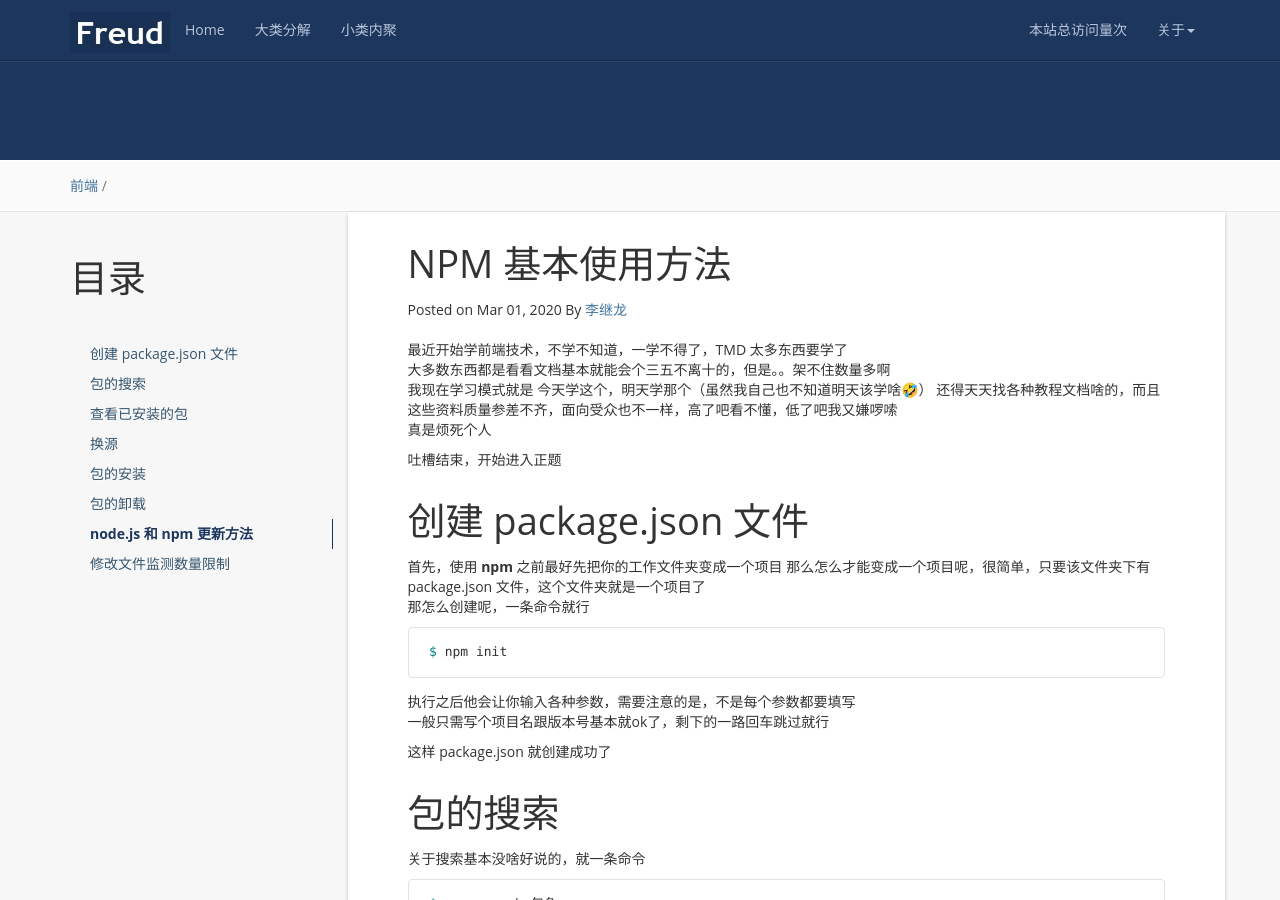
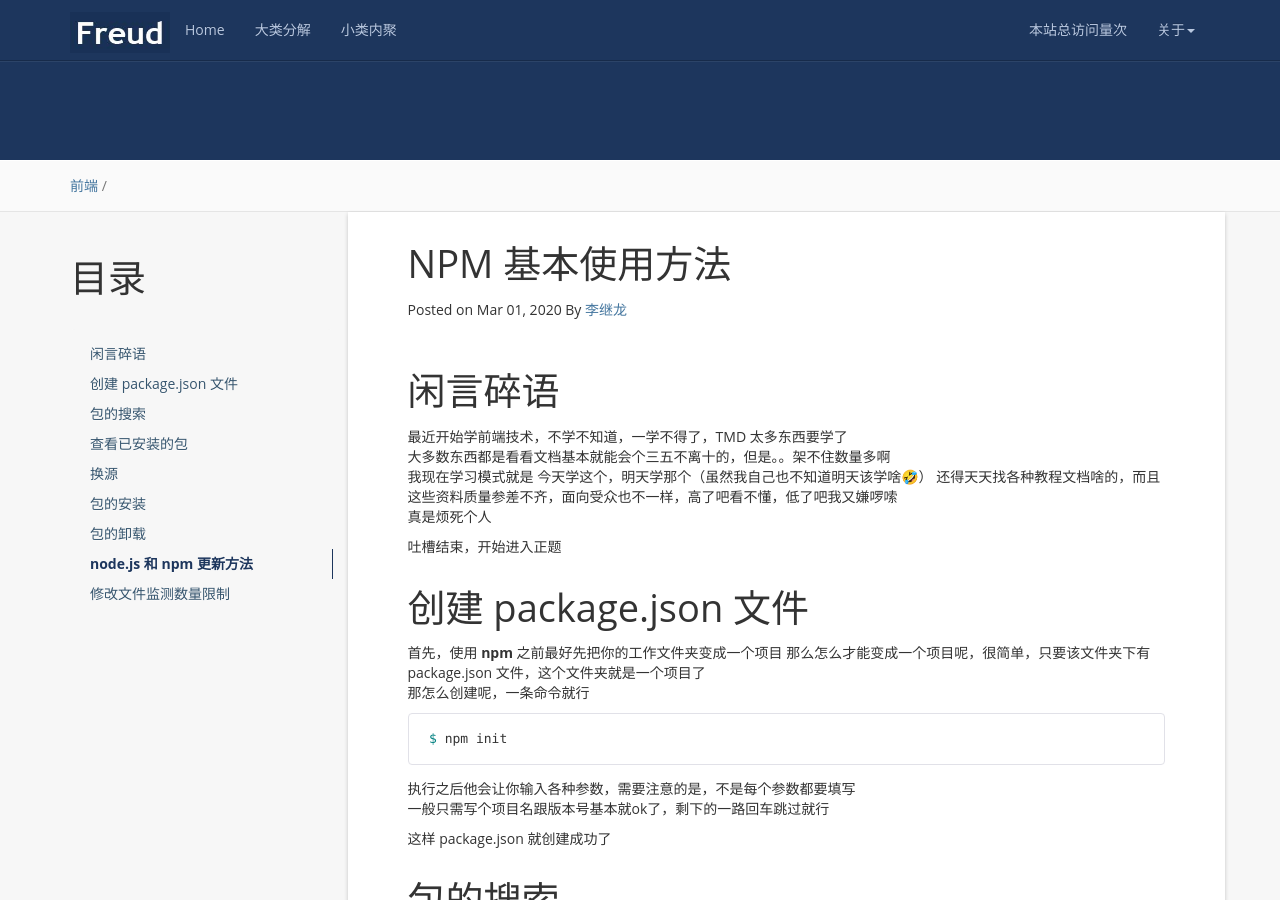
Before and after one commit to kljzndx/My-Blog, a Jekyll site: the page built from _posts/2020-03-01-NPM Guide.md, in a window 1280 px wide and 900 px high. Built offline with Jekyll 4.4.1, drawn with Linux system fonts in a browser that asks for light colours; nearby versions of some CDN libraries; comment, search, counter and statistics services are not loaded.

Commit message:
添加标题

```diff
--- a/_posts/2020-03-01-NPM Guide.md
+++ b/_posts/2020-03-01-NPM Guide.md
@@ -7,6 +7,8 @@ tags: [NPM]
 
 * content
 {:toc}
+
+# 闲言碎语
 
 最近开始学前端技术，不学不知道，一学不得了，TMD 太多东西要学了
 大多数东西都是看看文档基本就能会个三五不离十的，但是。。架不住数量多啊
```
